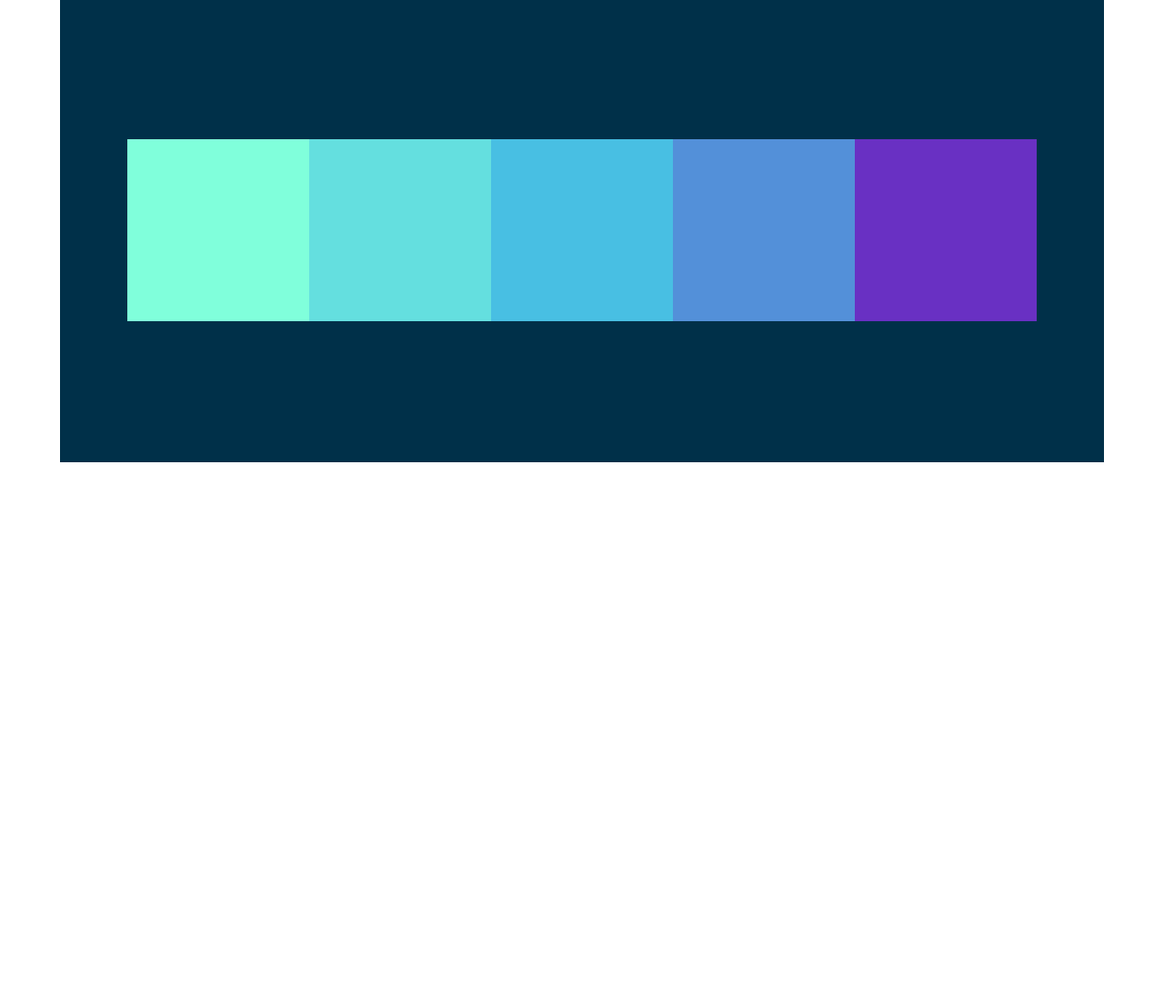
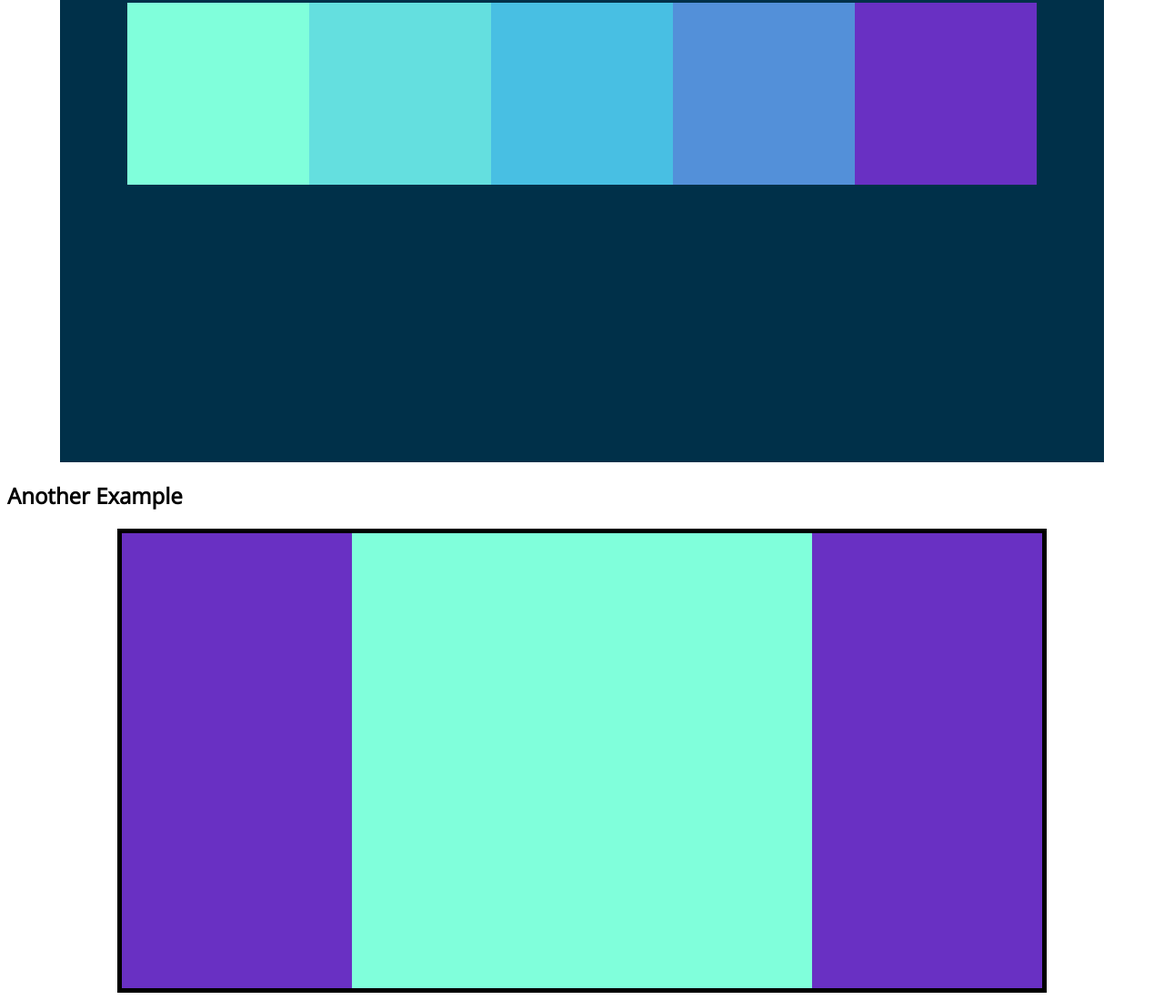
Before and after one commit to mohsenifarm/CssflexBox, a plain HTML site: page Flexbox Starter/index.html in a window 1280 px wide. Shown: the part 88-1187 px from the top of the page at 91% size. Before the commit the page ends 800 px from the top, so only its background shows below. Drawn offline with nearby package versions, Linux system fonts and the light colour scheme.

Commit message:
mediaquery

```diff
--- /dev/null
+++ b/Flexbox Starter/MediaQueries Starter/app.css
@@ -0,0 +1,51 @@
+body {
+    font-family: 'Open Sans', sans-serif;
+}
+
+h1 {
+    font-size: 6em;
+    text-align: center;
+}
+
+nav {
+    font-size: 1.5em;
+    display: flex;
+    justify-content: space-between;
+}
+
+
+
+ul,
+li {
+    display: inline;
+    margin: 0;
+    padding: 0;
+}
+ul {
+    flex: 1;
+    max-width: 50%;
+    display: flex;
+    justify-content: space-evenly;
+}
+
+/* @media (max-width: 200px) and (orientation: landscape) {
+    h1 {
+        color: blue;
+        font-size: 10px;
+    }
+} */
+@media(max-width: 768px) {
+    h1 {
+        font-size: 4em;
+    }
+    nav, ul {
+        flex-direction: column;
+        align-items: center;
+    }
+}
+
+@media(max-width: 576px) {
+    h1 {
+        font-size: 2em;
+    }
+}
--- a/Flexbox Starter/app.css
+++ b/Flexbox Starter/app.css
@@ -1,9 +1,11 @@
 body {
     font-family: 'Open Sans', sans-serif;
 }
+
 h1 {
     text-align: center;
 }
+
 #container {
     background-color: #003049;
     width: 90%;
@@ -13,11 +15,43 @@ h1 {
     display: flex;
     flex-direction: row;
     justify-content: center;
-    flex-wrap: nowrap;
-    align-items: center;
+    align-items: flex-start;
+    /* flex-wrap: wrap; */
+    /* align-content: space-between; */
+    flex-basis: 200px;
+    flex-grow: 1;
 }
+
 #container div {
     width: 200px;
     height: 200px;
     font-size: 4em;
 }
+
+/* shorthand : flex: flex-grow, flex-shrink, flex-basis */
+
+/* when i want position 1 thing at the time within
+this flex container */
+/* div:nth-last-of-type(3) {
+    align-self: flex-end;
+}
+
+div:nth-last-of-type(2) {
+    align-self: center;
+} */
+main {
+    width: 80%;
+    margin: 0 auto;
+    border: 5px solid black;
+    height: 500px;
+    display: flex;
+}
+main .sidebar {
+    background-color: #6930c3;
+    flex: 1 300px;
+    /* border: 2px solid wheat; */
+}
+main .maincontent {
+    background-color: #80ffdb;
+    flex: 1 600px;
+}
--- a/Flexbox Starter/index.html
+++ b/Flexbox Starter/index.html
@@ -20,6 +20,12 @@
         <div style="background-color: #5390d9"></div>
         <div style="background-color: #6930c3"></div>
     </section>
+    <h2>Another Example</h2>
+    <main>
+        <section class="sidebar"></section>
+        <section class="maincontent"></section>
+        <section class="sidebar"></section>
+    </main>
 
 </body>
 
```
Also changed, not shown: Flexbox Starter/MediaQueries Starter/index.html (added, +35 -0 lines).
